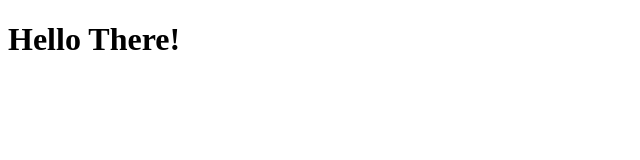
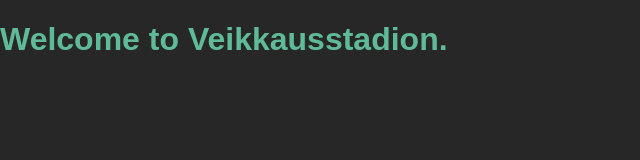
Before and after one commit to GitCatCode/HomepageHello, a plain HTML site: page index.html in a window 1280 px wide. Shown: the whole page, without its empty margins (0-640 px from the left). Drawn offline with Linux system fonts and the light colour scheme.

Commit message:
Update index.html
Updated the background and font colors

```diff
--- a/index.html
+++ b/index.html
@@ -1,10 +1,19 @@
 <!DOCTYPE html>
 <html lang="fi">
 <head>
-    <meta charset="UTF-8">
-    <title>Hei!</title>
+  <meta charset="UTF-8" />
+  <title>Veikkausstadion</title>
+  <style>
+    /* Tämä määrittää taustavärin koko sivulle */
+    body {
+      background-color: #272727; /* Raisin black for the background */
+      color: #5FBB97; /* Mint color for the text */
+      margin: 0; /* Poistaa oletusmarginaalit */
+      font-family: Arial, sans-serif;
+    }
+  </style>
 </head>
 <body>
-    <h1>Hello There!</h1>
+  <h1>Welcome to Veikkausstadion.</h1>
 </body>
 </html>
```
